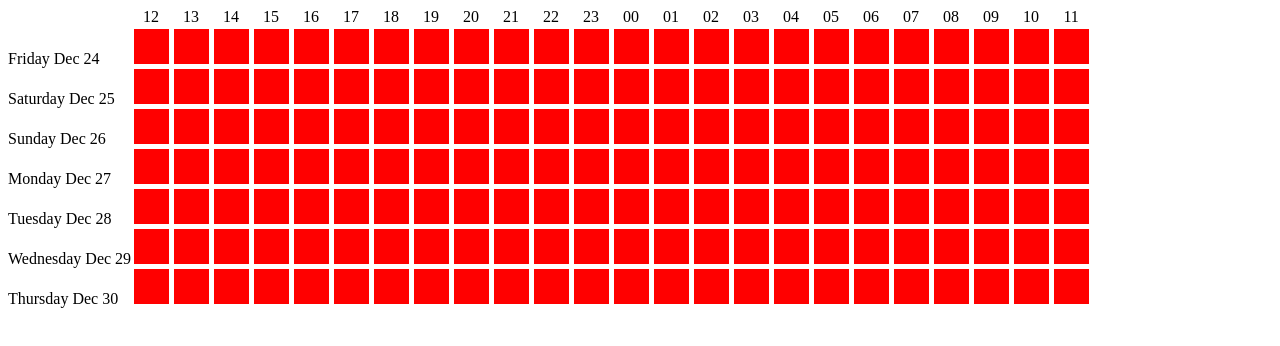
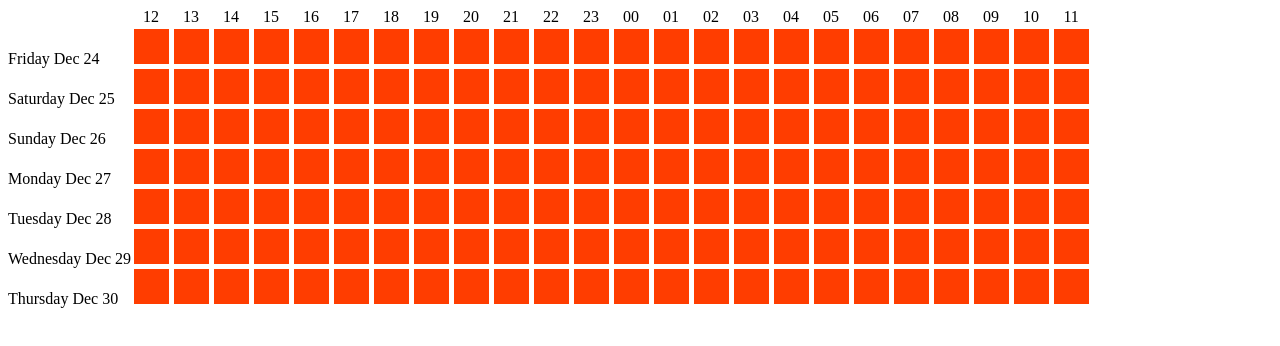
Before and after one commit to ylysyym/coscheduler, a Vue app: page / in a window 1280 px wide. Shown: the top 346 px of the page. Built offline with nearby package versions, Linux system fonts and the light colour scheme.

Commit message:
change default number of levels to 3 and update colour scheme

```diff
--- a/src/Colors.ts
+++ b/src/Colors.ts
@@ -1,3 +1,3 @@
-export const NEUTRAL_COLOR: string = "#aaa";
-export const BUSY_COLOR: string = "#f00";
-export const AVAILABLE_COLOR: string = "green";
+export const NEUTRAL_COLOR: string = "#ffeb3b";
+export const BUSY_COLOR: string = "#ff3d00";
+export const AVAILABLE_COLOR: string = "#64dd17";
--- a/src/stores/gridState.ts
+++ b/src/stores/gridState.ts
@@ -9,7 +9,7 @@ export const useGridStateStore = defineStore("gridState", {
     state: () => {
         return {
             blockData: [] as BlockData[],
-            maxLevel: 7,
+            maxLevel: 3,
         }
     },
 
```
